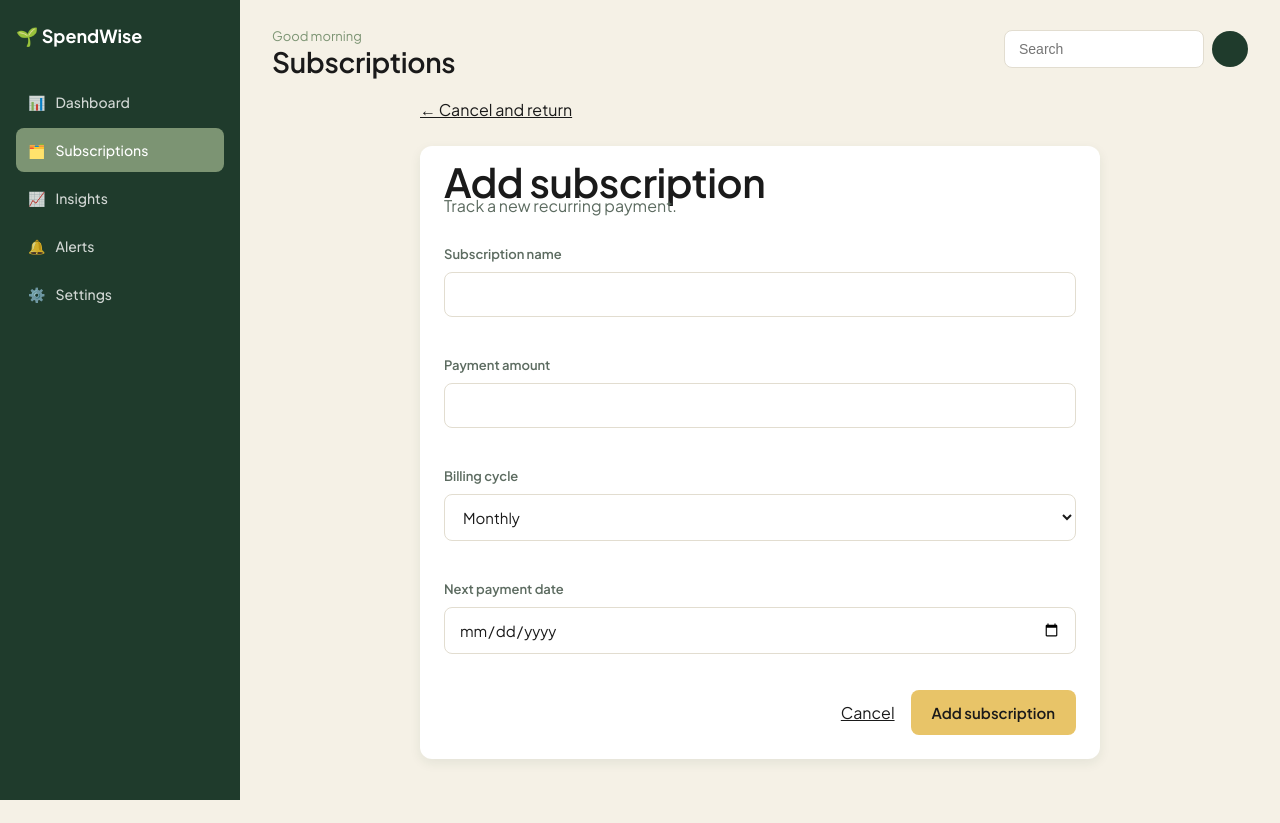
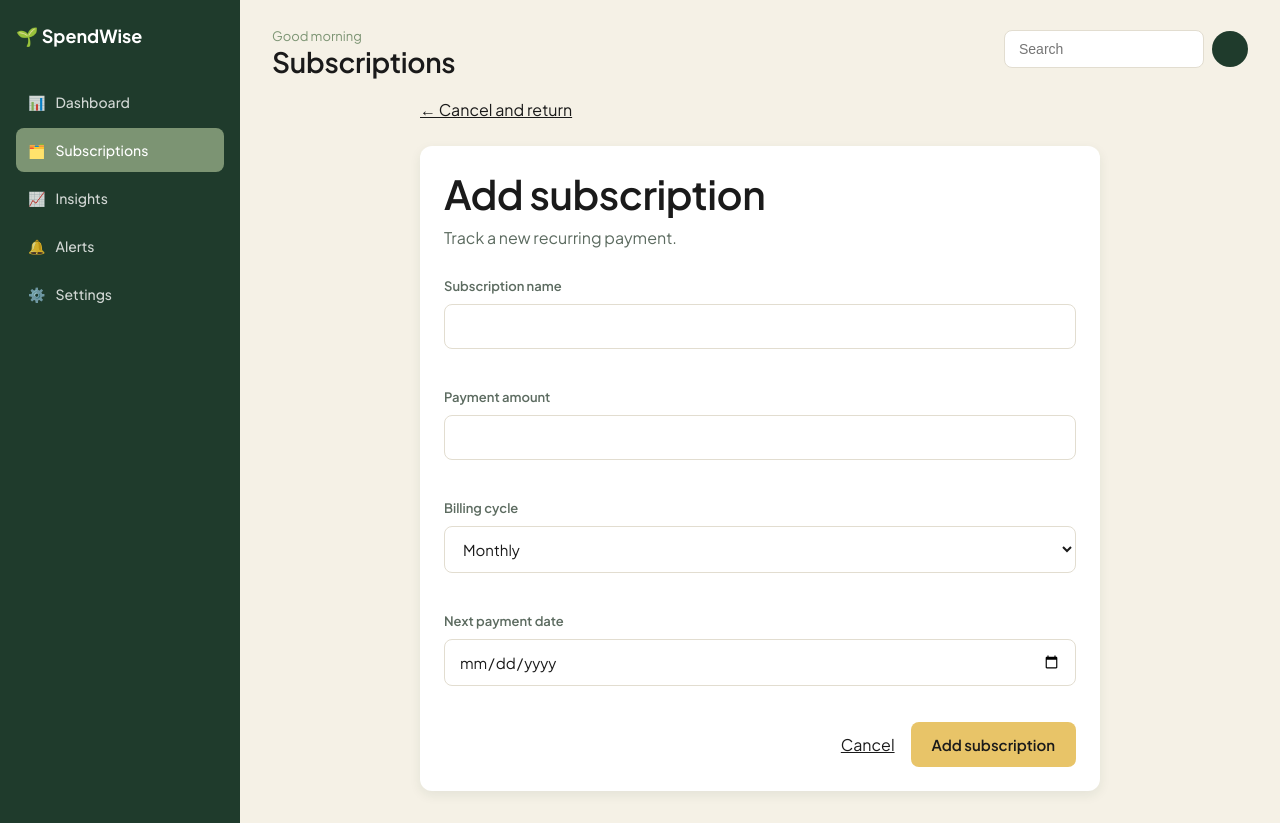
Before and after one commit to Namishr69/SpendWise-COMP602, a React app in the folder frontend/: page /subscriptions/new in a window 1280 px wide. Before the commit the page ends 800 px from the top, so only its background shows below. Built offline with nearby package versions, Linux system fonts and the light colour scheme; no server answers; sample sign-in values are in the browser's storage; the HTML template or start-up script is replaced by a standard one.

Commit message:
fix: add line-height and spacing to add/edit subscription page titles

```diff
--- a/frontend/src/pages/AddSubscriptionPage.css
+++ b/frontend/src/pages/AddSubscriptionPage.css
@@ -5,6 +5,11 @@
 
 .add-form-card {
   margin-top: 1.5rem;
+}
+
+.add-form-card h1 {
+  margin: 0 0 0.5rem;
+  line-height: 1.2;
 }
 
 .add-form-card form {
--- a/frontend/src/pages/EditSubscriptionPage.css
+++ b/frontend/src/pages/EditSubscriptionPage.css
@@ -5,6 +5,11 @@
 
 .edit-form-card {
   margin-top: 1.5rem;
+}
+
+.edit-form-card h1 {
+  margin: 0 0 0.5rem;
+  line-height: 1.2;
 }
 
 .edit-form-card form {
```
